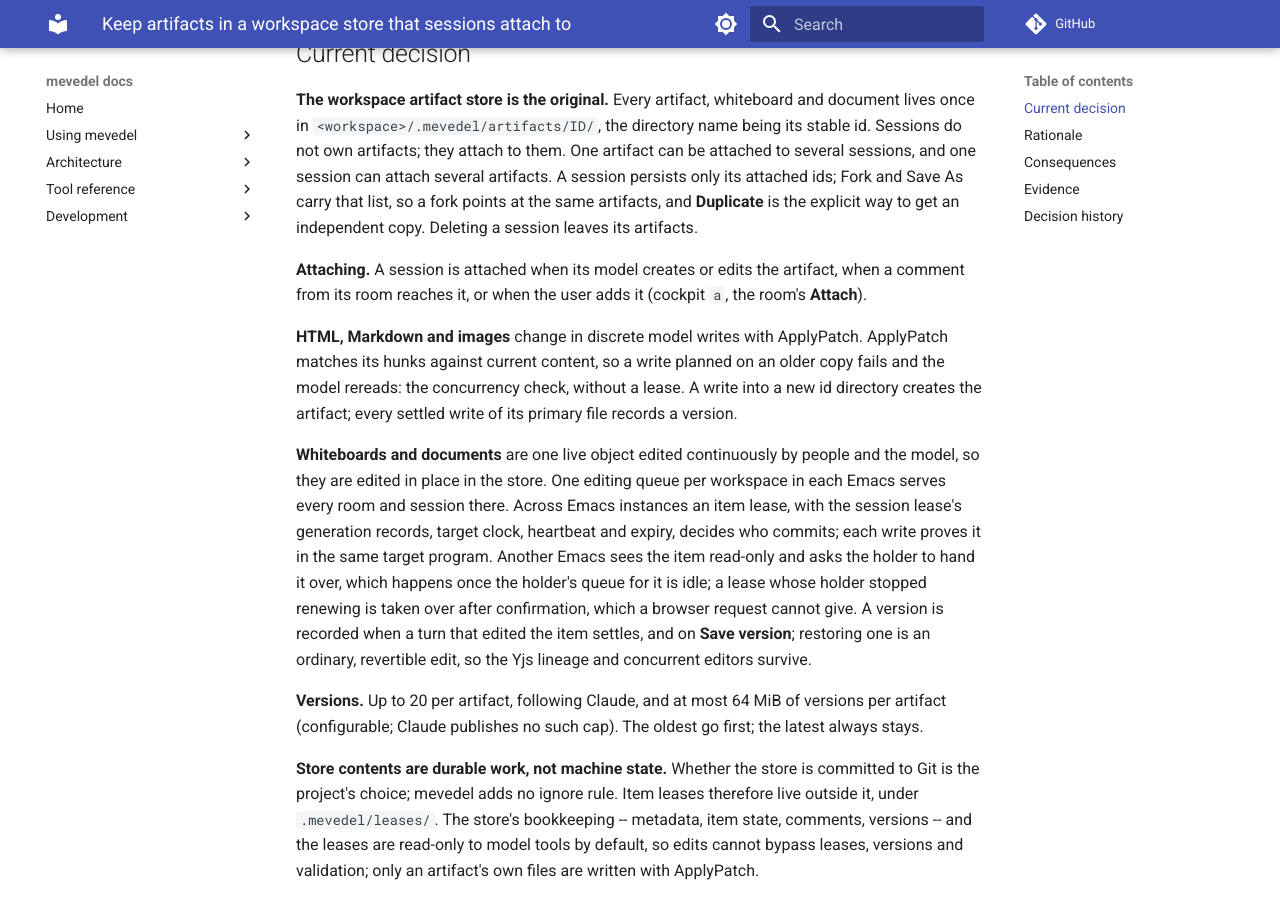
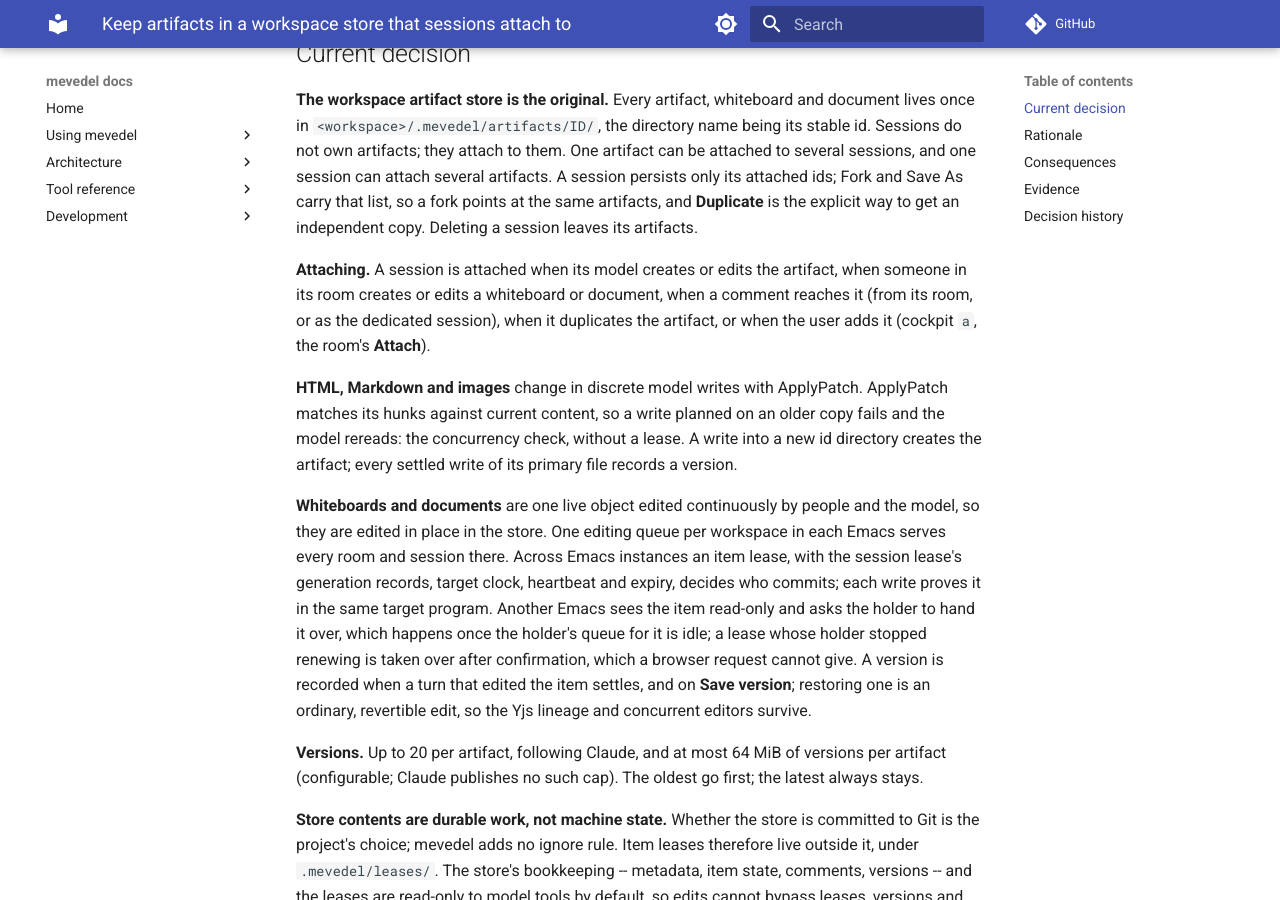
Before and after one commit to FrauH0lle/mevedel, an MkDocs documentation site: the page built from docs/adr/0124-keep-artifacts-in-a-workspace-store.md, in a window 1280 px wide and 900 px high, scrolled down 318 px. Built offline with MkDocs 1.6.1 and Material for MkDocs 9.7.7, drawn with Linux system fonts in a browser that asks for light colours; comment, search, counter and statistics services are not loaded; some of the changed text lies outside the part shown.

Commit message:
docs(artifacts): Match deletion, attaching and legacy entries to the code
* docs/collaboration.md: An open dedicated session is closed on delete;
only a running turn refuses it.
* docs/sessions.md: Legacy artifacts/ manifest entries stay as unused
bytes; nothing reads them.
* docs/adr/0124-keep-artifacts-in-a-workspace-store.md: List every way
a session gets attached; describe the legacy entries the same way.
* CONTEXT.md (dedicated session): Note the one that stays.

```diff
--- a/docs/adr/0124-keep-artifacts-in-a-workspace-store.md
+++ b/docs/adr/0124-keep-artifacts-in-a-workspace-store.md
@@ -20,8 +20,10 @@ the explicit way to get an independent copy. Deleting a session leaves its
 artifacts.
 
 **Attaching.** A session is attached when its model creates or edits the
-artifact, when a comment from its room reaches it, or when the user adds it
-(cockpit `a`, the room's **Attach**).
+artifact, when someone in its room creates or edits a whiteboard or document,
+when a comment reaches it (from its room, or as the dedicated session), when
+it duplicates the artifact, or when the user adds it (cockpit `a`, the room's
+**Attach**).
 
 **HTML, Markdown and images** change in discrete model writes with ApplyPatch.
 ApplyPatch matches its hunks against current content, so a write planned on an
@@ -118,7 +120,7 @@ not by the Bash sandbox.
 
 - Session persistence carries no artifact bytes: the `artifacts/` subtree left
   portable publications, Fork staging, Resume and Save As. A session published
-  before keeps its old `artifacts/...` entries readable by logical path.
+  before keeps its old `artifacts/...` manifest entries as unused bytes.
 - A room exposes artifacts by store identity, not only through its own
   transcript records: any link to the workspace can open any artifact. This
   deliberately widens ADR 0099's "published record is the authority".
```
Also changed, not shown: CONTEXT.md (+1 -1 lines), docs/collaboration.md (+3 -2 lines), docs/sessions.md (+3 -2 lines).
